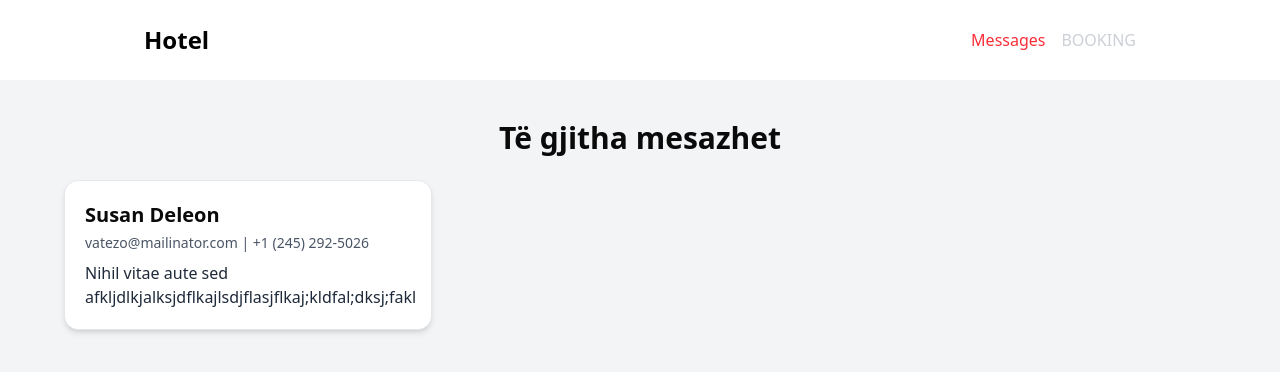
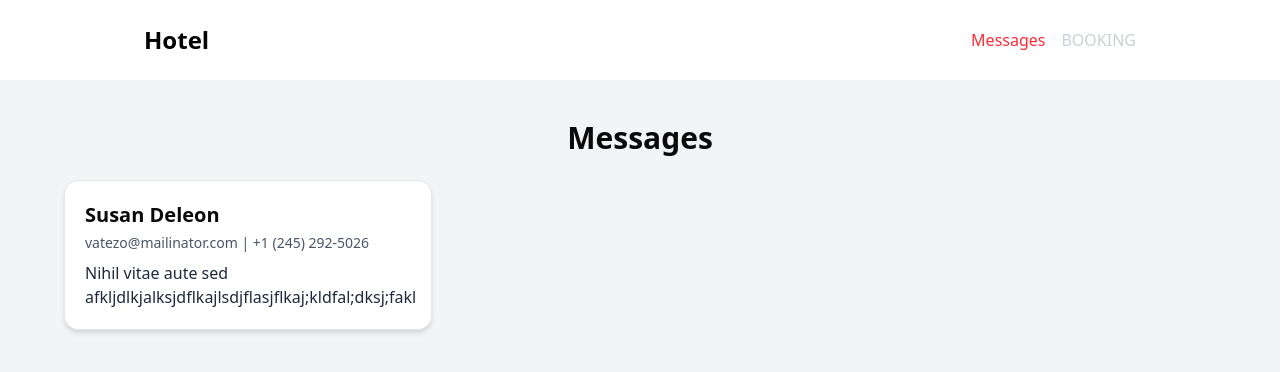
Before and after one commit to Ergi111/ProjektShkolla, a React (Vite) app: page /message in a window 1280 px wide. Shown: the top 372 px of the page. Built offline with nearby package versions, Linux system fonts and the light colour scheme; data requests are answered from the project's data file.

Commit message:
fix: update message text to English for consistency

```diff
--- a/src/pages/Workers/Messages.tsx
+++ b/src/pages/Workers/Messages.tsx
@@ -27,13 +27,11 @@
 
   return (
     <div className="min-h-screen bg-gray-100 py-10 px-4">
-      <h1 className="text-3xl font-bold mb-6 text-center">
-        Të gjitha mesazhet
-      </h1>
+      <h1 className="text-3xl font-bold mb-6 text-center">Messages</h1>
 
       <div className="grid grid-cols-1 md:grid-cols-2 lg:grid-cols-3 gap-6 max-w-6xl mx-auto">
         {contacts.length === 0 ? (
-          <p>Nuk ka mesazhe për të shfaqur.</p>
+          <p>No Data</p>
         ) : (
           contacts.map((contact) => (
             <div
```
